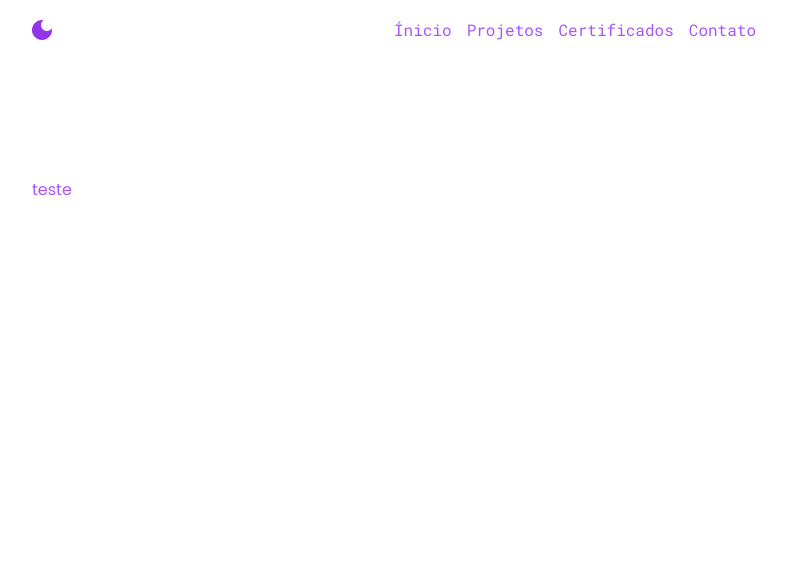
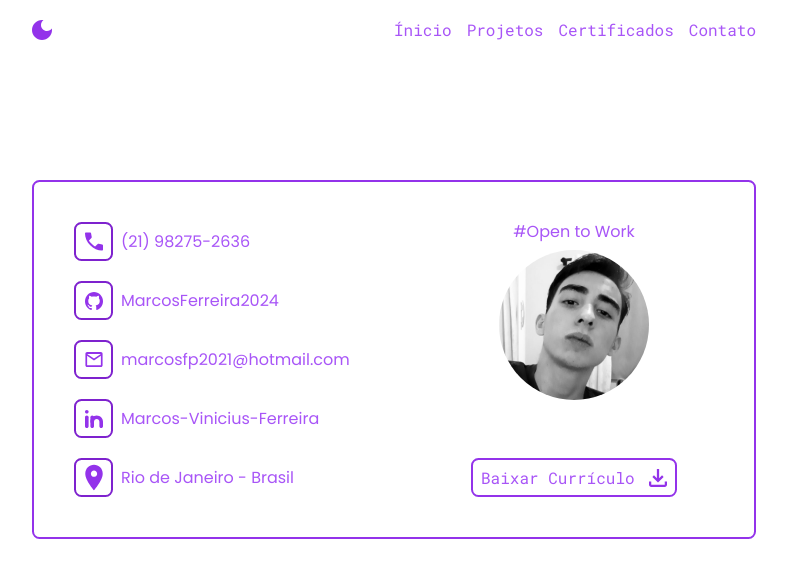
Before and after one commit to MarcosFerreira2024/portfolio, a Next.js app: page /contato in a window 1280 px wide. Shown: the top 578 px of the page, without its empty margins (246-1033 px from the left). Built offline with nearby package versions, Linux system fonts and the light colour scheme.

Commit message:
page contato

```diff
--- a/src/app/(pages)/contato/page.tsx
+++ b/src/app/(pages)/contato/page.tsx
@@ -1,7 +1,11 @@
+import Contato from "@/app/components/Contato";
 import React from "react";
 
 function page() {
-  return <div>teste</div>;
+  return <>
+    <Contato/>
+
+  </>;
 }
 
 export default page;
--- /dev/null
+++ b/src/app/components/Contato.tsx
@@ -0,0 +1,62 @@
+import React from 'react'
+import BotaoMenor from './BotaoMenor'
+import Link from 'next/link'
+import Image from 'next/image'
+import BotaoMaior from './BotaoMaior'
+
+function Contato() {
+    const zap = 'https://wa.me/5521982752636'
+    const github = 'https://www.github.com/MarcosFerreira2024'
+    const email = 'mailto:marcosfp2021@hotmail.com?subject=Ola%20Marcos,%20Gostaria%20de%20entrar%20em%20contato%20para%20oferecer%20uma%20oportunidade%20de%20emprego&body='
+    const linkedin = 'https://www.linkedin.com/in/marcos-vinicius-ferreira/'
+    const local = "https://www.google.com/maps/place/Rio+de+Janeiro,+State+of+Rio+de+Janeiro/@-22.9127698,-44.1054343,9z/data=!3m1!4b1!4m6!3m5!1s0x9bde559108a05b:0x50dc426c672fd24e!8m2!3d-22.9068467!4d-43.1728965!16zL20vMDZnbXI?entry=ttu&g_ep=EgoyMDI1MDEwMS4wIKXMDSoJLDEwMjExMjMzSAFQAw%3D%3D"
+    const curriculo = '/Main/Curriculo-Marcos-Vinicius-Ferreira.pdf'
+
+  return (
+    <div className='m-5 md:m-0 border-2 border-title rounded-[7.5px]'>
+        <div className='grid justify-center md:grid-cols-2'>
+            <div className='p-10 flex flex-col gap-5'>
+                <div className='flex items-center gap-2'>
+                    <BotaoMenor alt='meu telefone' href={zap} target='_blank' width={18} height={18} src='/Main/telefone.svg'/>
+                    <Link href={zap} target='_blank' className='text-subtitle font-title'>(21) 98275-2636</Link>
+                </div>
+
+                <div className='flex items-center gap-2'>
+                    <BotaoMenor alt='meu github' href='https://www.github.com/MarcosFerreira2024' target='_blank' width={18} height={18} src='/Main/github.svg'/>
+                    <Link href={github} target='_blank' className='text-subtitle font-title'>MarcosFerreira2024</Link>
+                </div>
+
+                <div className='flex items-center gap-2'>
+                    <BotaoMenor alt='meu email' href='mailto:marcosfp2021@hotmail.com?subject=Ola%20Marcos,%20Gostaria%20de%20entrar%20em%20contato%20para%20oferecer%20uma%20oportunidade%20de%20emprego&body=' target='_blank' width={18} height={18} src='/Main/email.svg'/>
+                    <Link href={email} target='_blank' className='text-subtitle font-title'>marcosfp2021@hotmail.com</Link>
+                </div>
+
+                <div className='flex items-center gap-2'>
+                    <BotaoMenor alt='meu linkedin' href='https://www.linkedin.com/in/marcos-vinicius-ferreira/' target='_blank' width={18} height={18} src='/Main/linkedin.svg'/>
+                    <Link href={linkedin} target='_blank' className='text-subtitle font-title'>Marcos-Vinicius-Ferreira</Link>
+                </div>
+
+                <div className='flex items-center gap-2'>
+                    <BotaoMenor alt='Rio De Janeiro' href={local}   width={18} height={18} src='/Main/local.svg'/>
+                    <Link href={local} target='_blank'  className='text-subtitle font-title'>Rio de Janeiro - Brasil</Link>
+                </div>
+                <div className='md:hidden flex'>
+                    <BotaoMaior href={curriculo} target="_blank" classes="w-[206px] justify-between" label="Baixar Currículo" src={`/Main/download.svg`} alt="download"/>
+                </div>
+
+            </div>
+            <div className='md:flex hidden flex-col items-center justify-between gap-5 p-10'>
+                <div className='flex flex-col gap-2 items-center'>
+                    <p className='text-subtitle font-title'>#Open to Work</p>
+                    <Image src={`/Main/profile.png`} quality={100}priority alt="profile picture" height={200} width={200} className="w-[150px] h-[150px] transition-none hover:opacity-95 hover:rotate-1 transition-all ease-linear duration-300 rounded-full mx-auto md:mx-0   "/>
+
+                </div>
+                <BotaoMaior href={curriculo} target="_blank" classes="w-[206px] justify-between" label="Baixar Currículo" src={`/Main/download.svg`} alt="download"/>
+            </div>
+
+        </div>
+    </div>
+  )
+}
+
+export default Contato
```
Also changed, not shown: public/Main/local.svg (added), public/Main/telefone.svg (added).
